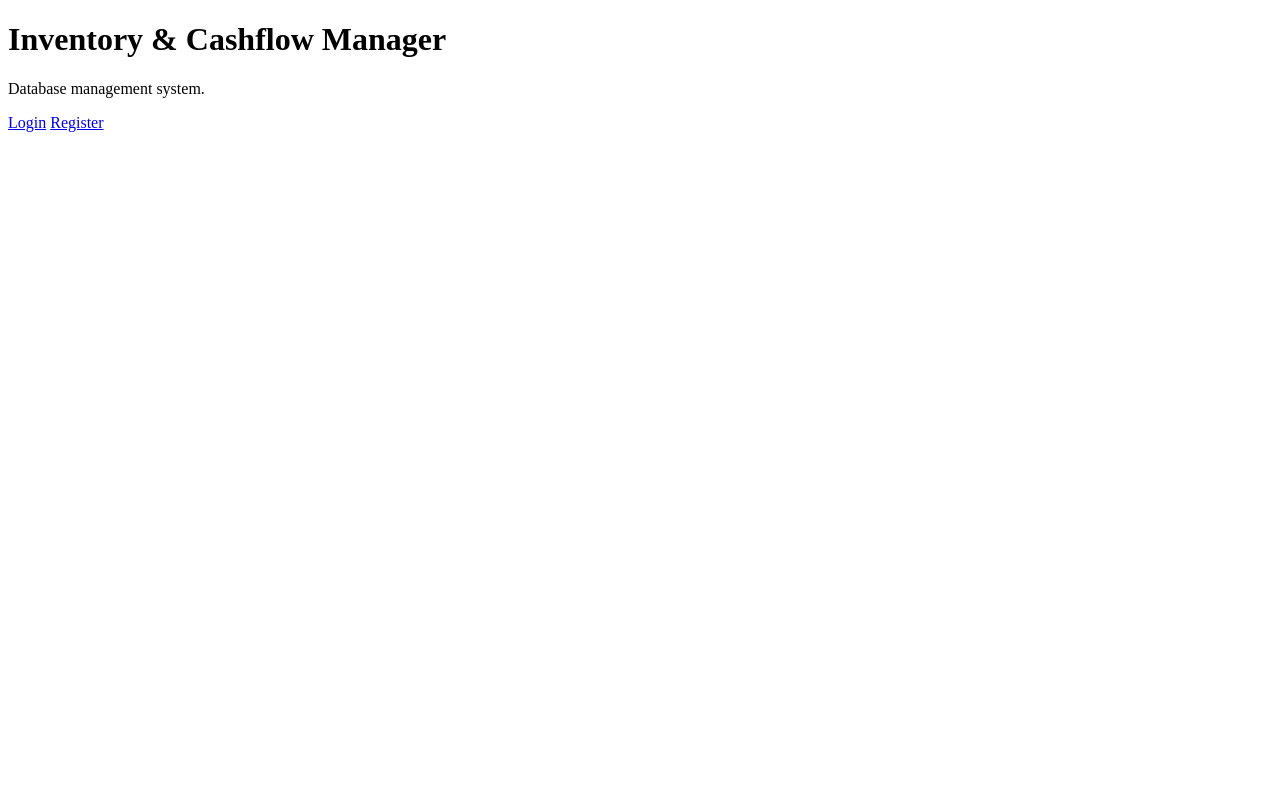
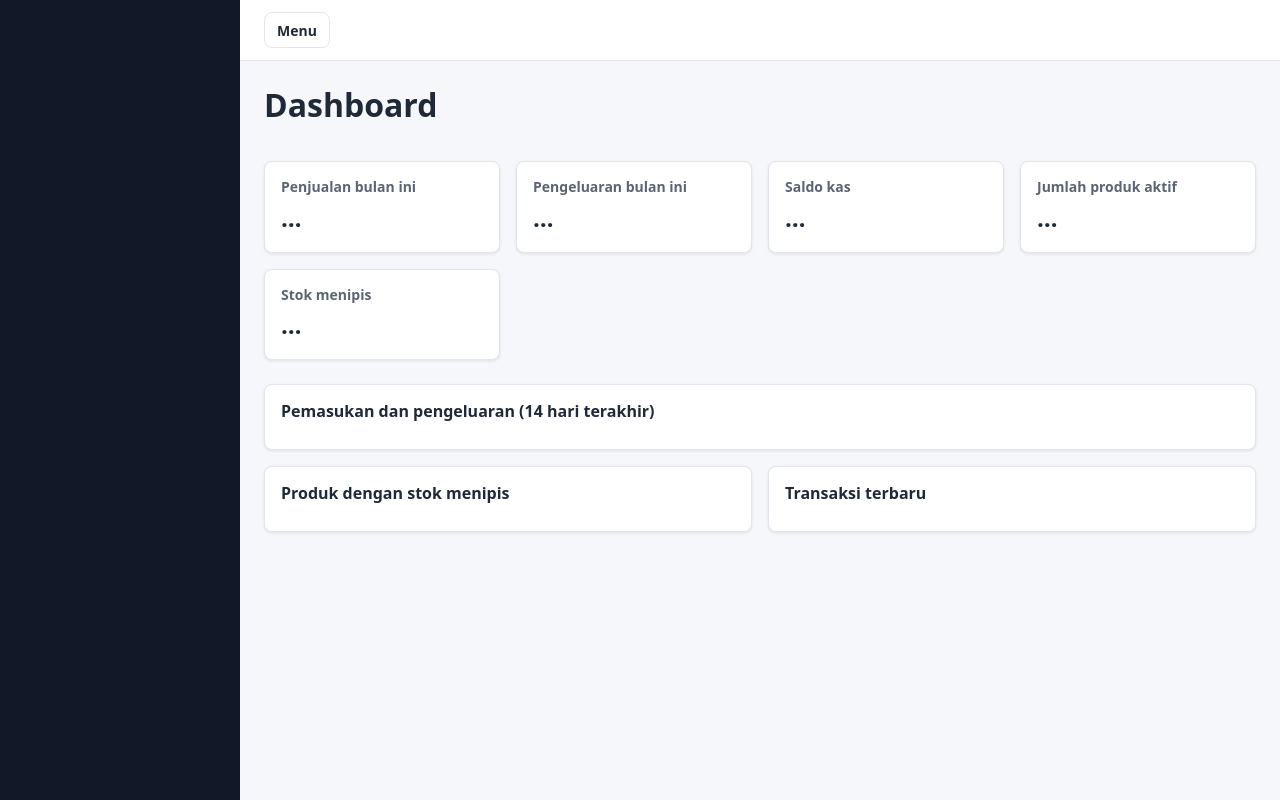
Before and after one commit to nannworkshop-collab/Inventory-and-Cashflow-Manager, a plain HTML site: page index.html in a window 1280 px wide. Drawn offline with Linux system fonts and the light colour scheme; files that its build step writes are made by us from their sources.

Commit message:
Add files via upload

```diff
--- a/index.html
+++ b/index.html
@@ -1,15 +1,67 @@
 <!DOCTYPE html>
 <html lang="id">
 <head>
-    <meta charset="UTF-8">
-    <meta name="viewport" content="width=device-width, initial-scale=1.0">
-    <title>Inventory & Cashflow Manager</title>
+  <meta charset="utf-8">
+  <meta name="viewport" content="width=device-width, initial-scale=1">
+  <title>Dashboard — Inventory &amp; Cashflow Manager</title>
+  <link rel="stylesheet" href="assets/css/global.css">
+  <link rel="stylesheet" href="assets/css/layout.css">
+  <link rel="stylesheet" href="assets/css/components.css">
 </head>
 <body>
-    <h1>Inventory & Cashflow Manager</h1>
-    <p>Database management system.</p>
-
-    <a href="login.html">Login</a>
-    <a href="register.html">Register</a>
+  <a class="skip-link" href="#main">Lewati ke konten</a>
+  <div class="app-shell">
+    <aside class="sidebar" id="sidebar" aria-label="Navigasi utama"></aside>
+    <div class="sidebar-backdrop" id="sidebar-backdrop"></div>
+    <div class="main">
+      <header class="topbar">
+        <button class="btn btn--secondary btn--sm menu-toggle" id="menu-toggle" type="button" aria-controls="sidebar" aria-expanded="false">Menu</button>
+        <strong id="business-name"></strong>
+      </header>
+      <main class="content" id="main">
+        <header class="page-header"><h1>Dashboard</h1></header>
+        <div id="page-message" class="alert" hidden></div>
+        <section class="grid-cards" aria-label="Ringkasan">
+          <article class="card stat-card"><h2 class="stat-card__label">Penjualan bulan ini</h2><p class="stat-card__value" id="stat-sales">…</p></article>
+          <article class="card stat-card"><h2 class="stat-card__label">Pengeluaran bulan ini</h2><p class="stat-card__value" id="stat-expense">…</p></article>
+          <article class="card stat-card"><h2 class="stat-card__label">Saldo kas</h2><p class="stat-card__value" id="stat-balance">…</p></article>
+          <article class="card stat-card"><h2 class="stat-card__label">Jumlah produk aktif</h2><p class="stat-card__value" id="stat-products">…</p></article>
+          <article class="card stat-card"><h2 class="stat-card__label">Stok menipis</h2><p class="stat-card__value" id="stat-low">…</p></article>
+        </section>
+        <section class="card" aria-labelledby="chart-title">
+          <h2 class="card__title" id="chart-title">Pemasukan dan pengeluaran (14 hari terakhir)</h2>
+          <div id="chart"></div>
+          <p class="empty-state" id="chart-empty" hidden>Belum ada transaksi dalam 14 hari terakhir.</p>
+          <p class="chart-legend" id="chart-legend" hidden>
+            <span class="chart-legend__item"><span class="chart-legend__swatch chart-legend__swatch--income"></span>Pemasukan</span>
+            <span class="chart-legend__item"><span class="chart-legend__swatch chart-legend__swatch--expense"></span>Pengeluaran</span>
+          </p>
+        </section>
+        <div class="grid-two">
+          <section class="card" aria-labelledby="low-title">
+            <h2 class="card__title" id="low-title">Produk dengan stok menipis</h2>
+            <p class="empty-state" id="low-empty" hidden>Semua stok aman.</p>
+            <div class="table-wrap" id="low-wrap" hidden>
+              <table class="table">
+                <thead><tr><th scope="col">Produk</th><th scope="col" class="text-right">Stok</th><th scope="col" class="text-right">Minimum</th></tr></thead>
+                <tbody id="low-body"></tbody>
+              </table>
+            </div>
+          </section>
+          <section class="card" aria-labelledby="recent-title">
+            <h2 class="card__title" id="recent-title">Transaksi terbaru</h2>
+            <p class="empty-state" id="recent-empty" hidden>Belum ada transaksi.</p>
+            <div class="table-wrap" id="recent-wrap" hidden>
+              <table class="table">
+                <thead><tr><th scope="col">Tanggal</th><th scope="col">Keterangan</th><th scope="col" class="text-right">Jumlah</th></tr></thead>
+                <tbody id="recent-body"></tbody>
+              </table>
+            </div>
+          </section>
+        </div>
+      </main>
+    </div>
+  </div>
+  <script type="module" src="assets/js/dashboard.js"></script>
 </body>
 </html>
```
